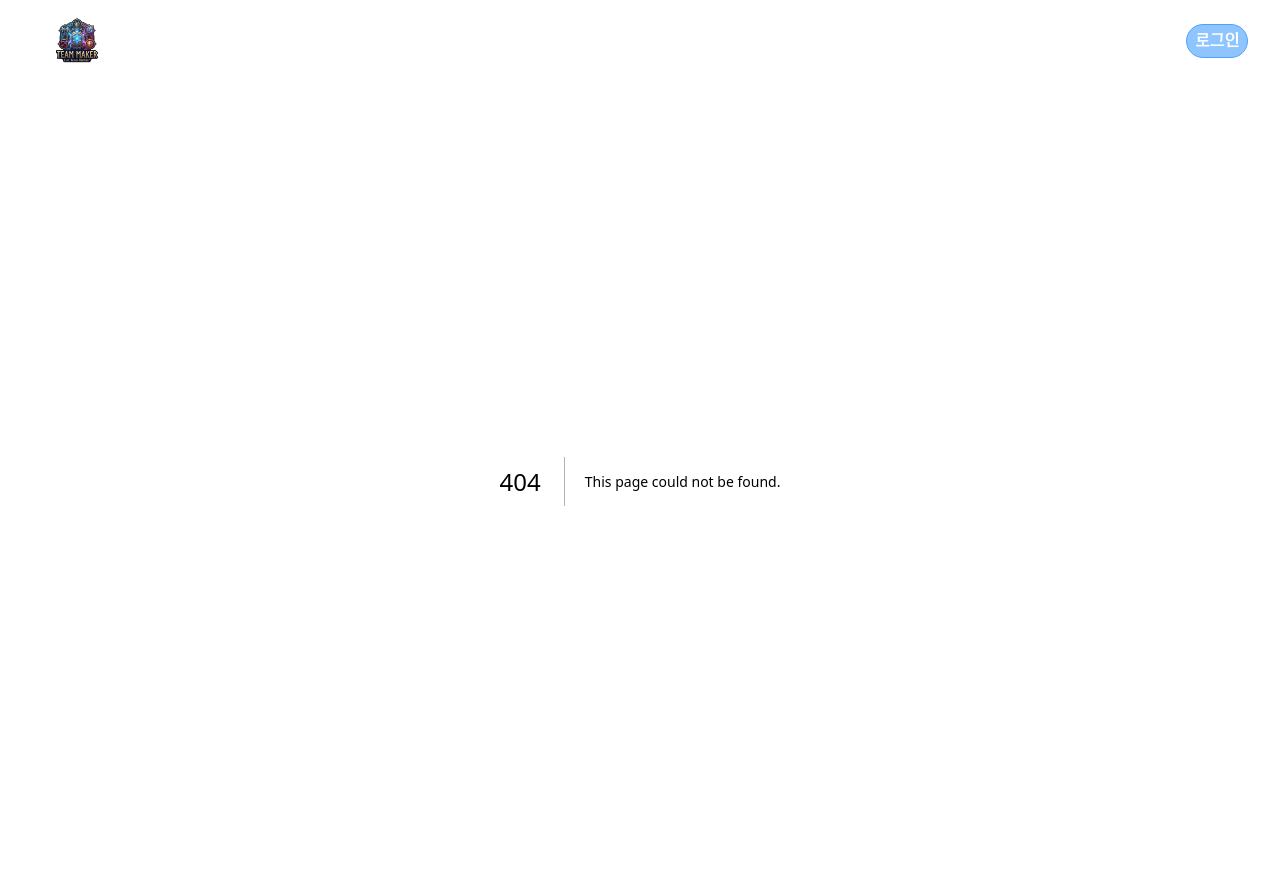
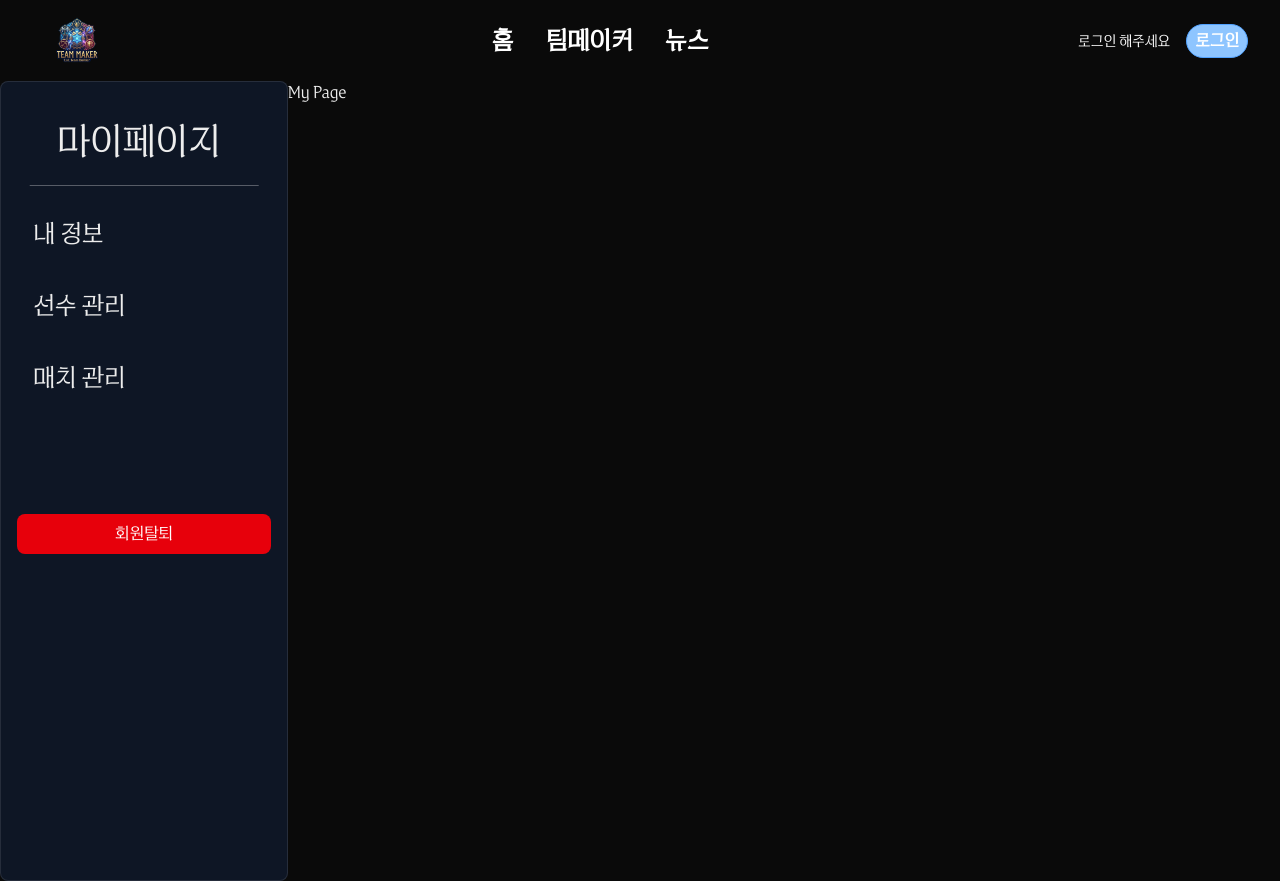
Before and after one commit to asdfqaz74/new-team-maker, a Next.js app: page /mypage in a window 1280 px wide. Before the commit this address had no page. Built offline with nearby package versions, Linux system fonts and the light colour scheme.

Commit message:
feat: 마이페이지 레이아웃 및 컴포넌트 추가, 로그인 페이지에서 마이페이지 링크 수정

```diff
--- /dev/null
+++ b/src/app/mypage/layout.tsx
@@ -0,0 +1,12 @@
+import Aside from "@/components/layout/Aside";
+
+const MyPageLayout = ({ children }: { children: React.ReactNode }) => {
+  return (
+    <div className="min-h-screen bg-bg-login bg-cover flex">
+      <Aside />
+      {children}
+    </div>
+  );
+};
+
+export default MyPageLayout;
--- /dev/null
+++ b/src/app/mypage/page.tsx
@@ -0,0 +1,5 @@
+const MyPage = () => {
+  return <div>My Page</div>;
+};
+
+export default MyPage;
--- /dev/null
+++ b/src/components/layout/Aside.tsx
@@ -0,0 +1,19 @@
+const Aside = () => {
+  return (
+    <aside className="border border-white/10 rounded-lg py-10 px-4 bg-[#0E1625] w-72">
+      <div className="px-10 text-4xl pb-4 relative after:absolute after:left-1/2 after:-translate-x-1/2 after:-bottom-2 after:h-px after:w-[90%] after:bg-white/30">
+        마이페이지
+      </div>
+      <ul className="flex flex-col gap-10 mt-10 px-4 text-2xl">
+        <li className="cursor-pointer hover:bg-white/10">내 정보</li>
+        <li className="cursor-pointer hover:bg-white/10">선수 관리</li>
+        <li className="cursor-pointer hover:bg-white/10">매치 관리</li>
+      </ul>
+      <button className="mt-30 px-4 py-2 bg-red-600 text-white rounded-lg hover:bg-red-700 cursor-pointer w-full">
+        회원탈퇴
+      </button>
+    </aside>
+  );
+};
+
+export default Aside;
--- a/src/components/menu/desktop/Login.tsx
+++ b/src/components/menu/desktop/Login.tsx
@@ -69,7 +69,7 @@ const Login = () => {
       <div className="flex justify-center items-center gap-4">
         {showLoggedIn && (
           <Link
-            href=""
+            href="/mypage"
             aria-label="마이페이지로 이동"
             className="interactive-scale"
           >
```
Also changed, not shown: 2 other files (tests, documents, lock files or other folders).
